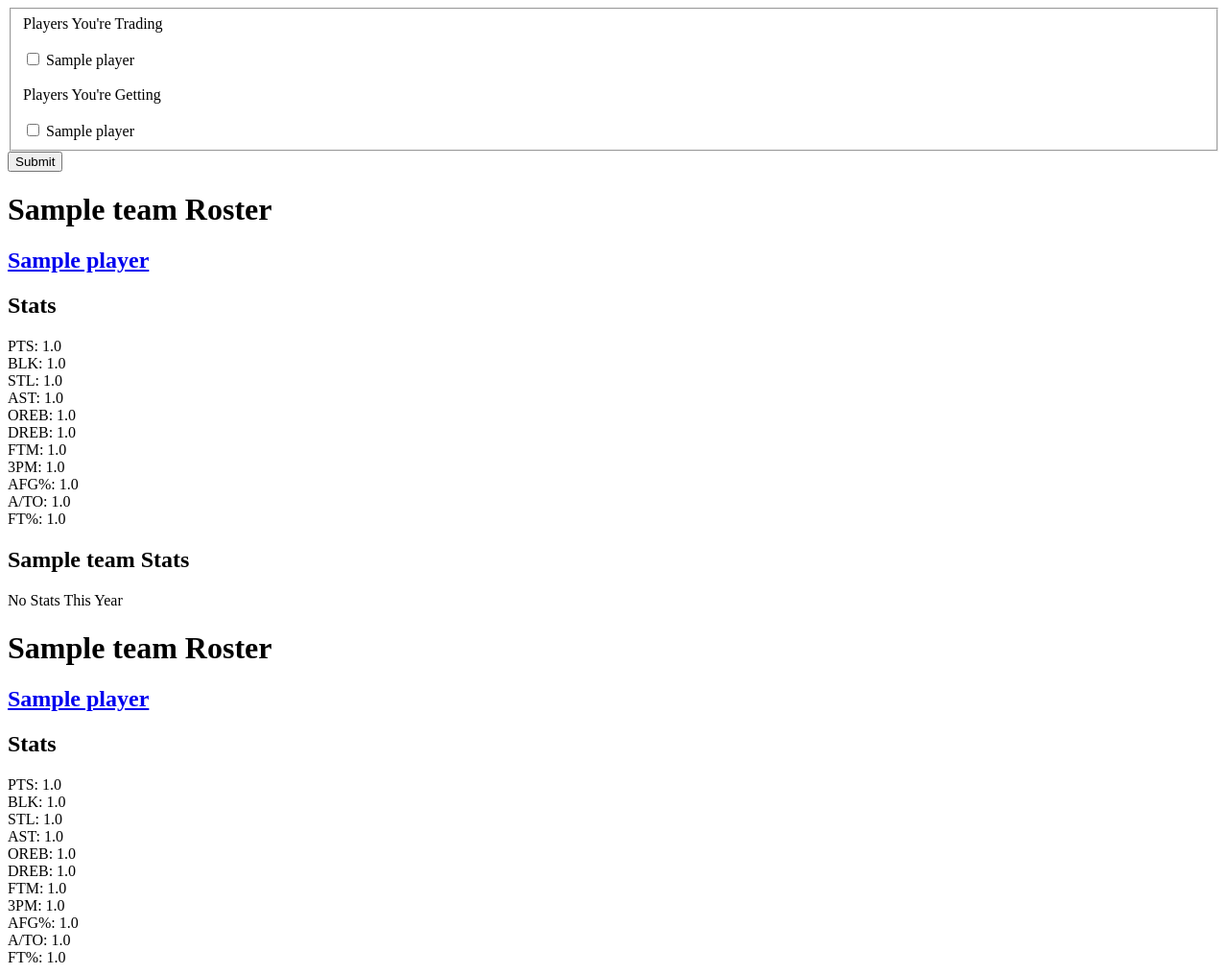
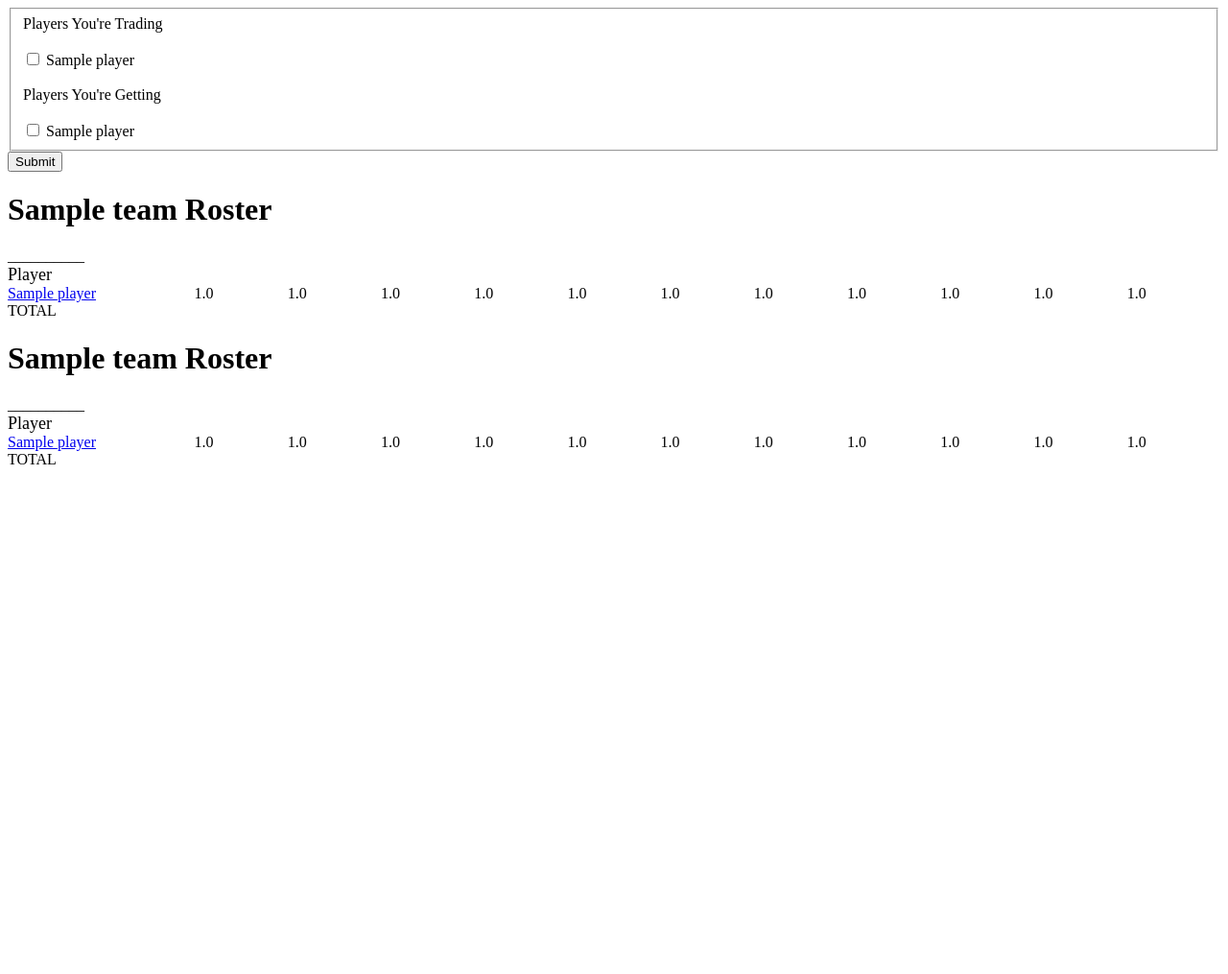
Before and after one commit to usborn116/django_trade_app, a Django app: page /trade_app/player_trade_form/1/1/ in a window 1280 px wide. Shown: the whole page at 96% size. After the commit the page ends 484 px from the top, so only its background shows below. Run offline with Django 5.2, Linux system fonts and the light colour scheme; tables that the repository leaves empty hold one stand-in row (values such as "Sample post").

Commit message:
tabulated roster and team listing pages with stats

```diff
--- a/trade_app/static/trade_app/css/style.css
+++ /dev/null
@@ -1,3 +0,0 @@
-#loadertext, #loader {
-    display: none;
-}
--- /dev/null
+++ b/trade_app/static/trade_app/style.css
@@ -0,0 +1,23 @@
+#loadertext, #loader {
+    display: none;
+}
+
+
+.row{
+    display: grid;
+    grid-template-columns: 2fr repeat(11, 1fr);
+}
+
+.stats{
+    display: flex;
+    flex-direction: column;
+}
+
+.stat{
+    display: grid;
+    grid-template-rows: repeat(2, 1fr);
+}
+
+.header{
+    font-size: 18px;
+}
--- /dev/null
+++ b/trade_app/templates/trade_app/entry.html
@@ -0,0 +1,18 @@
+<div class="row">
+    <div class="num">
+        {% if nolink %}
+        <div>{{name}}</div>
+        {% elif player %}
+        <a href="{% url 'trade_app:player' id %}">{{name}}</a>
+        {% elif team %}
+        <a href="{% url 'trade_app:roster' id %}">{{name}}</a>
+        {% endif %}
+    </div>
+    {% for key, value in stats.items %}
+        {% if keys|get_item:key %}
+            <div class="num">
+                {{value|round_stat}}
+            </div>
+        {% endif %}
+    {% endfor %}
+</div>
--- a/trade_app/templates/trade_app/index.html
+++ b/trade_app/templates/trade_app/index.html
@@ -1,7 +1,5 @@
 {% load static %}
-
-<link rel="stylesheet" href="{% static 'trade_app/css/style.css' %}">
-
+<link rel="stylesheet" href="{% static 'trade_app/style.css' %}">
 <script>
     const loading = () => {
         var x = document.getElementById("loader");
--- a/trade_app/templates/trade_app/roster.html
+++ b/trade_app/templates/trade_app/roster.html
@@ -1,10 +1,18 @@
+{% load static %}
+
+<link rel="stylesheet" href="{% static 'trade_app/style.css' %}">
+
 <h1>{{ team.name }} Roster</h1>
 
-{% for player in team.player_set.all %}
-<h2><a href="{% url 'trade_app:player' player.id %}">{{player.name}}</a></h2>
-{% include './stats.html' with stats=player.statcard_set.first|stat_dict keys=keys model='' %}
-{% endfor %}
+<div>__________</div>
 
-{% if not no_team %}
-{% include './stats.html' with stats=stats keys=keys model=team.name %}
-{% endif %}
+<div class="table">
+
+    {% include './stat_header.html' with stats=stats keys=keys %}
+    {% for player in team.player_set.all %}
+        {% include './entry.html' with id=player.id name=player.name stats=player.statcard_set.first|stat_dict keys=keys %}
+    {% endfor %}
+
+</div>
+
+{% include './entry.html' with nolink='true' id=team.id name='TOTAL' stats=stats keys=keys %}
--- /dev/null
+++ b/trade_app/templates/trade_app/stat_header.html
@@ -0,0 +1,12 @@
+<div class="row">
+    <div class="header">
+        <div>Player</div>
+    </div>
+    {% for key, value in stats.items %}
+    {% if keys|get_item:key %}
+    <div class="header">
+        {{keys|get_item:key}}
+    </div>
+    {% endif %}
+    {% endfor %}
+</div>
--- a/trade_app/templates/trade_app/stats.html
+++ /dev/null
@@ -1,16 +0,0 @@
-<div class="stats">
-<h2>{{model}} Stats</h2>
-{% if stats %}
-{% for key, value in stats.items %}
-
-{% if keys|get_item:key %}
-<div>{{keys|get_item:key}}: {{value|round_stat}} </div>
-{% endif %}
-{% endfor %}
-</div>
-
-{% else %}
-
-<div>No Stats This Year</div>
-
-{% endif %}
--- a/trade_app/views.py
+++ b/trade_app/views.py
@@ -16,7 +16,7 @@
 @register.filter
 def round_stat(num):
     if num:
-        return round(num, 2)
+        return str(round(num, 2))[:6]
     else:
         return 0.00
 
```
Also changed, not shown: trade_app/templates/trade_app/player.html (+6 -1 lines), trade_app/templates/trade_app/teams.html (+15 -5 lines).
